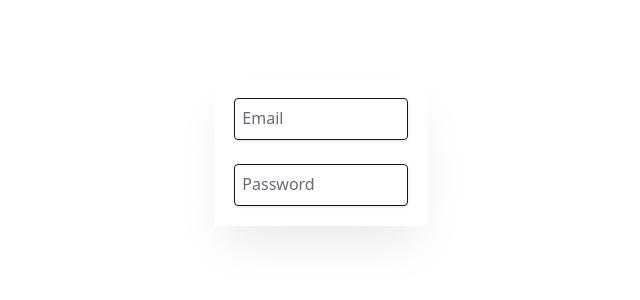
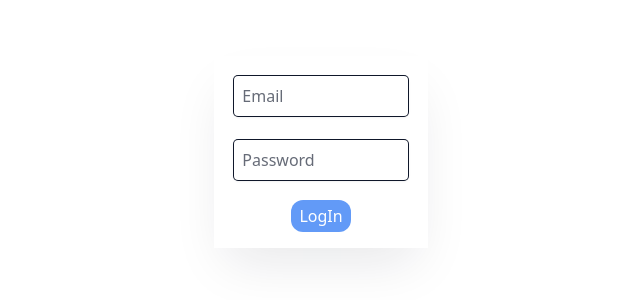
Before and after one commit to GlibMukol/demo, a React (Vite) app in the folder front/: page / in a window 1280 px wide. Shown: the part 248-548 px from the top of the page, without its empty margins (319-959 px from the left). Built offline with nearby package versions, Linux system fonts and the light colour scheme.

Commit message:
add some css fixes add dummy button

```diff
--- a/front/src/App.tsx
+++ b/front/src/App.tsx
@@ -1,5 +1,4 @@
-import { useState } from "react"
-import Container from "./components/ui/containers/container"
+import Container from "./components/ui/containers/Container"
 import Login from "./components/auth/login/Login";
 
 
--- a/front/src/components/auth/login/Login.tsx
+++ b/front/src/components/auth/login/Login.tsx
@@ -1,16 +1,17 @@
 import Panel from "../../ui/containers/Panel"
 import VDirection from "../../ui/containers/VDirection"
-import TextInput from "../../ui/containers/TextInput"
-import PasswordInput from "../../ui/containers/PasswordInput"
+import TextInput from "../../ui/components/TextInput"
+import PasswordInput from "../../ui/components/PasswordInput"
 import { useLogin } from "./hook"
 import type { TLoginField } from "../../../store/slices/loginSlice"
-import Container from "../../ui/containers/container"
+import Container from "../../ui/containers/Container"
+import Button from "../../ui/components/Button"
 
 
 const setValidationResult = ({ valid, value, errors }: TLoginField) => ({
     isError: !valid,
     value,
-    errorMessoge: !valid ? errors[0] : ""
+    errorMessage: !valid ? errors[0] : ""
 
 })
 
@@ -34,6 +35,7 @@ const Login = () => {
                         label="Password"
                         {...setValidationResult(password)}
                     />
+                    <Button title="LogIn" onClick={() => { }} disabled={true} />
                 </VDirection>
             </Container>
 
--- /dev/null
+++ b/front/src/components/ui/components/Button.tsx
@@ -0,0 +1,24 @@
+type TButton = {
+    onClick: () => void
+    title: string
+    disabled?: boolean
+
+}
+
+const Button = (params: TButton) => {
+    const { onClick, title, disabled = false } = params;
+    return (
+        <div className="p-2">
+            <button
+                onClick={() => onClick()}
+                disabled={disabled}
+                className="btn bg-red-700"
+            >
+                {title}
+            </button>
+        </div>
+
+    )
+}
+
+export default Button
--- a/front/src/components/ui/containers/TextInput.tsx
+++ b/front/src/components/ui/components/TextInput.tsx
@@ -3,7 +3,7 @@ import { useState, type ChangeEvent, useId } from "react"
 
 export type TInputError = {
     isError: boolean,
-    errorMessoge: string
+    errorMessage: string
 }
 
 export type TInput<S = string, D = string> = {
@@ -23,7 +23,7 @@ const TextInput = (params: TTextInput) => {
     const [isFocus, setOnFocus] = useState(false);
     const id = useId();
 
-    const { onChange, name, type = "text", label = "", styles = "", value = '', isError = false, errorMessoge = "", } = params;
+    const { onChange, name, type = "text", label = "", styles = "", value = '', isError = false, errorMessage = "", } = params;
 
     const handleChange = (e: ChangeEvent<HTMLInputElement>) => onChange(e.target.value);
     return (
@@ -44,7 +44,7 @@ const TextInput = (params: TTextInput) => {
                 onFocus={() => setOnFocus(true)}
                 onBlur={() => setOnFocus(false)}
             />
-            <p className={clsx("absolute top-13 text-[.8rem] text-error opacity-0", isError && "opacity-85")} > {errorMessoge}</p>
+            <p title={errorMessage} className={clsx("absolute top-13  left-3 right-0 text-[.8rem] text-error opacity-0 truncate cursor-pointer", isError && "opacity-85")} > {errorMessage}</p>
         </div >
     )
 }
--- a/front/src/index.css
+++ b/front/src/index.css
@@ -40,10 +40,8 @@
     color: var(--fg);
   }
   input {
-    border-color: var(--fg);
-  }
-  input[data-error="true"] {
-    border-color: var(--error);
+    outline-color: var(--fg);
+    box-sizing: border-box;
   }
 }
 
@@ -52,5 +50,9 @@
 }
 
 input {
-  @apply border p-2 cursor-pointer shadow rounded hover:rounded-lg hover:shadow-2xl focus:border-2 focus:rounded-xl;
+  @apply ring p-2 cursor-pointer shadow rounded hover:rounded-lg hover:shadow-2xl focus:ring-2  focus:rounded-xl data-[error="true"]:ring-error;
 }
+
+button {
+  @apply bg-primary pl-2 pr-2 pt-1 pb-1 rounded-xl text-background hover:scale-120 disabled:scale-100 disabled:opacity-80;
+}
```
Also changed, not shown: front/src/components/ui/components/PasswordInput.tsx (renamed from front/src/components/ui/containers/PasswordInput.tsx), front/src/components/ui/containers/Container.tsx (renamed from front/src/components/ui/containers/container.tsx).
